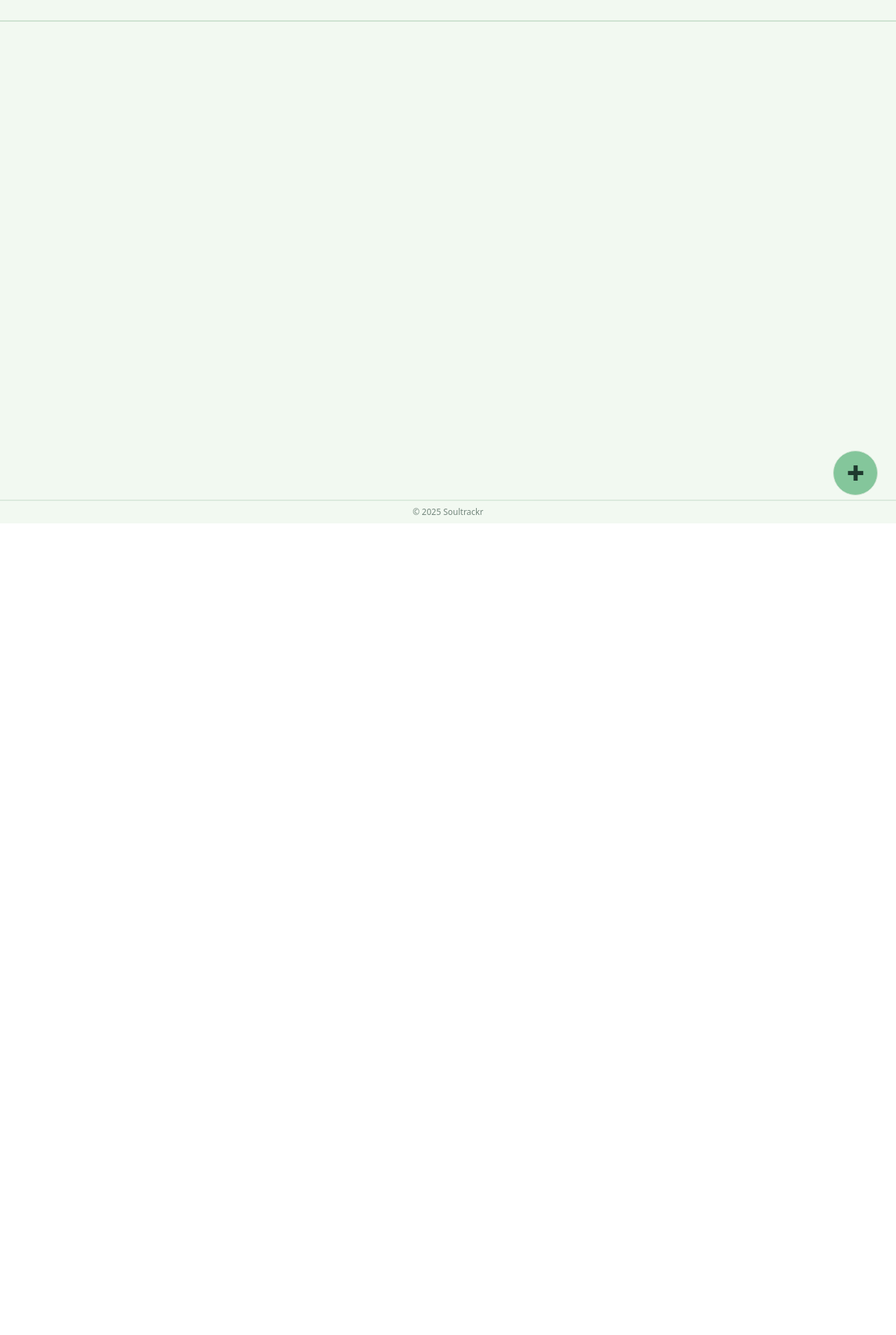
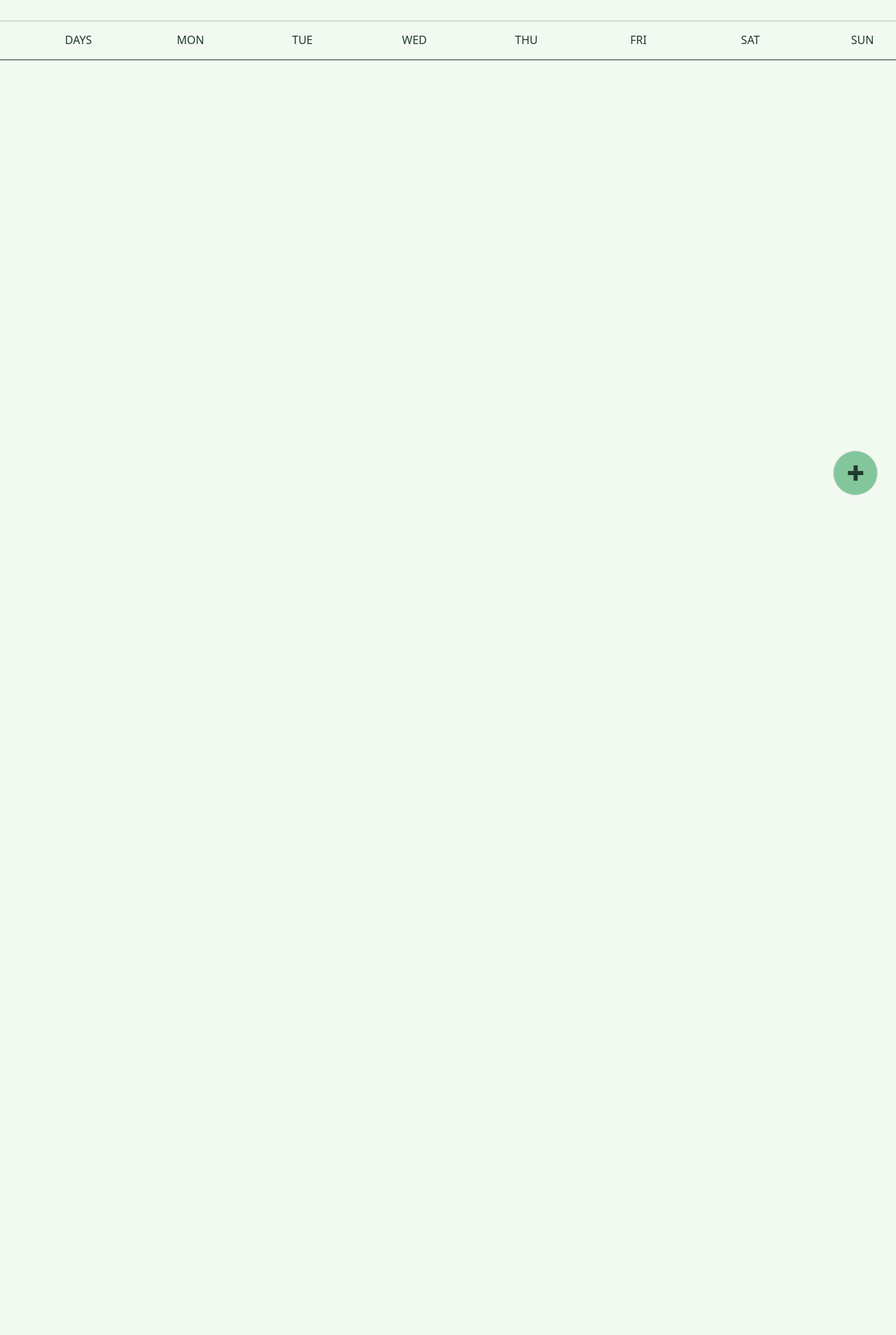
Before and after one commit to KitsuneTheDev/soultrackr, a React (Vite) app: page / in a window 1280 px wide. Shown: the part 52-1960 px from the top of the page at 70% size. Before the commit the page ends 800 px from the top, so only its background shows below. Built offline with nearby package versions, Linux system fonts and the light colour scheme.

Commit message:
update: Weekly.jsx
- Weekly view layout added (demo)

```diff
--- a/src/components/Weekly.jsx
+++ b/src/components/Weekly.jsx
@@ -1,5 +1,45 @@
 export default function Weekly() {
-    return null;
+    return(
+        <div className="weekly-view-container w-full h-full ">
+            <div className="grid grid-rows-25 grid-cols-1 ">
+                <div className="row-span-1 w-full h-20 grid grid-rows-1 grid-cols-8 fixed">
+                    <span className="col-span-1 row-span-1 text-center">DAYS</span>
+                    <span className="col-span-1 row-span-1 text-center">MON</span>
+                    <span className="col-span-1 row-span-1 text-center">TUE</span>
+                    <span className="col-span-1 row-span-1 text-center">WED</span>
+                    <span className="col-span-1 row-span-1 text-center">THU</span>
+                    <span className="col-span-1 row-span-1 text-center">FRI</span>
+                    <span className="col-span-1 row-span-1 text-center">SAT</span>
+                    <span className="col-span-1 row-span-1 text-center">SUN</span>
+                    <hr className="fixed w-full translate-y-10 left-0"/>
+                </div>
+                <div className="row-span-1 w-full h-20"></div>
+                <div className="row-span-1 w-full h-20"></div>
+                <div className="row-span-1 w-full h-20"></div>
+                <div className="row-span-1 w-full h-20"></div>
+                <div className="row-span-1 w-full h-20"></div>
+                <div className="row-span-1 w-full h-20"></div>
+                <div className="row-span-1 w-full h-20"></div>
+                <div className="row-span-1 w-full h-20"></div>
+                <div className="row-span-1 w-full h-20"></div>
+                <div className="row-span-1 w-full h-20"></div>
+                <div className="row-span-1 w-full h-20"></div>
+                <div className="row-span-1 w-full h-20"></div>
+                <div className="row-span-1 w-full h-20"></div>
+                <div className="row-span-1 w-full h-20"></div>
+                <div className="row-span-1 w-full h-20"></div>
+                <div className="row-span-1 w-full h-20"></div>
+                <div className="row-span-1 w-full h-20"></div>
+                <div className="row-span-1 w-full h-20"></div>
+                <div className="row-span-1 w-full h-20"></div>
+                <div className="row-span-1 w-full h-20"></div>
+                <div className="row-span-1 w-full h-20"></div>
+                <div className="row-span-1 w-full h-20"></div>
+                <div className="row-span-1 w-full h-20"></div>
+                <div className="row-span-1 w-full h-20"></div>
+            </div>
+        </div>
+    );;
 }
 
 /*
```
